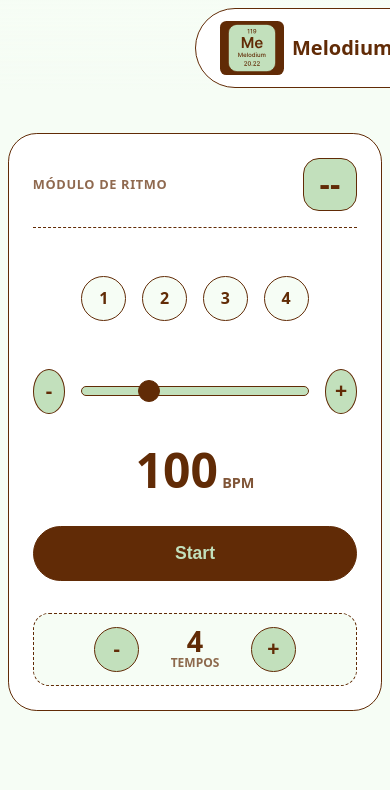
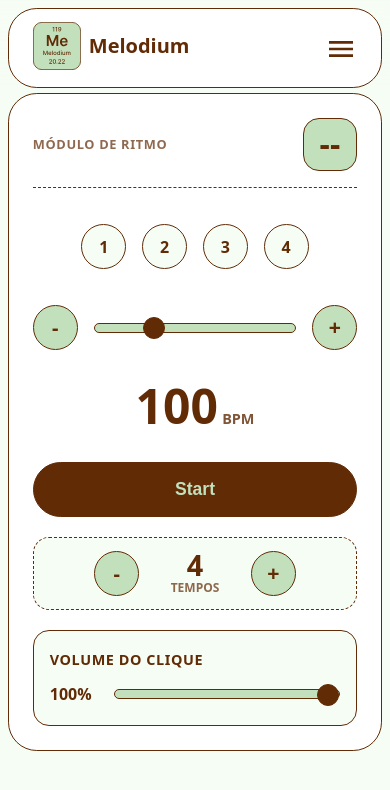
Before and after one commit to micardosofph/Melodium, a plain HTML site: page MelodiumWEB/metronome/metronome.html in a window 390 px wide. Drawn offline with Linux system fonts and the light colour scheme.

Commit message:
fixed header position and implemented volume on metronome

```diff
--- a/MelodiumWEB/global/style.css
+++ b/MelodiumWEB/global/style.css
@@ -68,19 +68,14 @@ body {
   display: flex;
   align-items: center;
   justify-content: space-between;
-
   padding: 0.8rem 1.5rem;
   border-radius: var(--radius-pill);
-
   background-color: var(--bg-card-white);
   gap: 1rem;
-}
-
-/* Variante “landing (fixa no topo)” */
-.navbar.fixed-top {
   width: calc(100% - 4vw);
   position: fixed;
   top: 2vw;
+  left: 2vw;
   height: 4.75rem;
   z-index: var(--z-index-navbar);
 }
@@ -108,24 +103,13 @@ body {
   display: flex;
   align-items: center;
   justify-content: center;
-
   border-radius: 0.4rem;
   color: var(--bg-card-green);
 }
 
-/* versão com imagem (landing) */
 .logo-box img {
   height: 3rem;
   width: 3rem;
-}
-
-/* versão sem imagem (metronomo) */
-.logo-box:not(:has(img)) {
-  background-color: var(--accent-brown);
-  padding: 0.2rem 0.5rem;
-  font-size: 0.9rem;
-  font-family: monospace;
-  font-weight: bold;
 }
 
 .nav-links {
@@ -145,6 +129,7 @@ body {
 .nav-actions {
   display: flex;
   align-items: center;
+  justify-content: space-evenly;
   gap: 1rem;
 }
 
@@ -168,6 +153,57 @@ body {
 
 .btn-signup:hover {
   transform: scale(1.03);
+}
+
+.menuButton {
+  display: none;
+  width: 2rem;
+  height: 2rem;
+  position: absolute;
+  right: 1.5rem;
+  top: 1.5rem;
+  background: none;
+  color: inherit;
+  border: none;
+  padding: 0;
+  font: inherit;
+  cursor: pointer;
+  outline: inherit;
+}
+
+.menuButton img {
+  width: 2rem;
+  height: 2rem;
+  display: block;
+}
+
+.openMenuImage,
+.closeMenuImage {
+  width: 2rem;
+  height: 2rem;
+  position: absolute;
+  top: 0;
+  left: 0;
+  opacity: 0;
+  visibility: hidden;
+  transition: opacity 0.3s ease, transform 0.3s ease;
+  transform: scale(0.8);
+}
+
+.openMenuImage.active,
+.closeMenuImage.active {
+  display: block;
+  opacity: 1;
+  visibility: visible;
+  transform: scale(1);
+}
+
+.logo-box:not(:has(img)) {
+  background-color: var(--accent-brown);
+  padding: 0.2rem 0.5rem;
+  font-size: 0.9rem;
+  font-family: monospace;
+  font-weight: bold;
 }
 
 .headerOverlay {
@@ -201,9 +237,77 @@ body {
     padding: 4vw;
   }
 
-  .navbar.fixed-top {
+  .menuButton {
+    display: flex !important;
+    width: 2rem;
+    height: 2rem;
+  }
+
+  .menuButton img {
+    width: 2rem;
+    height: 2rem;
+  }
+
+  .logo-area {
+    position: absolute;
+    left: 1.5rem;
+  }
+
+  .navbar {
+    padding: 0.8rem 1.5rem;
+    border-radius: var(--radius-lg);
     height: 5rem;
     width: calc(100% - 4vw);
+    position: fixed;
+    top: 2vw;
+    display: flex;
+    flex-direction: column;
+    justify-content: space-between;
+    align-items: center;
+    overflow: hidden;
+    gap: 0;
     transition: height 0.4s cubic-bezier(0.4, 0, 0.2, 1), border-radius 0.3s ease;
   }
+
+  .navbar.active {
+    flex-direction: column;
+    height: auto;
+    align-items: flex-start;
+  }
+
+  .nav-links-container,
+  .nav-actions {
+    padding-top: 2.5rem;
+
+    display: flex !important;
+    flex-direction: column;
+    width: 100%;
+
+    opacity: 0;
+    visibility: hidden;
+    transform: translateY(-10px);
+    transition: opacity 0.3s ease, transform 0.3s ease, visibility 0.3s ease;
+  }
+
+  .navbar.active .nav-links-container,
+  .navbar.active .nav-actions {
+    opacity: 1;
+    visibility: visible;
+    transform: translateY(0);
+    transition-delay: 0.15s;
+  }
+
+  .nav-links {
+    flex-direction: column;
+    align-items: flex-start;
+    gap: 1.2rem;
+    margin: 1.5rem 0;
+  }
+
+  .nav-actions {
+    flex-direction: row;
+    gap: 1.5rem;
+    padding-top: 1rem;
+    border-top: var(--border-width) dashed var(--border-color);
+  }
 }
--- a/MelodiumWEB/landingPage/style.css
+++ b/MelodiumWEB/landingPage/style.css
@@ -205,7 +205,6 @@ body {
   display: flex;
   flex-direction: column;
   position: relative;
-  overflow: hidden;
 }
 
 .card-programs,
--- a/MelodiumWEB/metronome/metronome.html
+++ b/MelodiumWEB/metronome/metronome.html
@@ -46,9 +46,19 @@
             </div>
             <button id="metronome-controls-button-plus" class="border-main">+</button>
         </div>
+
+        <div class="metronome-volume-panel border-main">
+            <label for="metronome-volume-slider">Volume do Clique</label>
+            <div class="metronome-volume-row">
+                <span id="metronome-volume-value">100%</span>
+                <input id="metronome-volume-slider" type="range" min="1" max="100" value="100"
+                    aria-label="Volume do metrônomo">
+            </div>
+        </div>
     </main>
 
     <script src="../global/landingHeader.js"></script>
     <script src="script.js"></script>
 </body>
+
 </html>
--- a/MelodiumWEB/metronome/script.js
+++ b/MelodiumWEB/metronome/script.js
@@ -21,9 +21,17 @@ let MIN_BEATS = 2;
 let MAX_BEATS = 12;
 
 let volumeMetronome = 1; //valor padrão, de 0 a 1
+const metronomeVolumeSlider = document.getElementById('metronome-volume-slider');
+const metronomeVolumeValue = document.getElementById('metronome-volume-value');
 
-function changeVolume(newVolume) {
-    volumeMetronome = parseFloat(newVolume);
+if (metronomeVolumeSlider) {
+    metronomeVolumeSlider.addEventListener('input', (event) => {
+        const volumeValue = event.target.value;
+        volumeMetronome = Number(volumeValue) / 100;
+        if (metronomeVolumeValue) {
+            metronomeVolumeValue.innerText = `${volumeValue}%`;
+        }
+    });
 }
 
 bpmSlider.oninput = () => {
--- a/MelodiumWEB/metronome/style.css
+++ b/MelodiumWEB/metronome/style.css
@@ -42,31 +42,8 @@ body {
 }
 
 /* --- Navbar (Estilo Identidade) --- */
-.navbar {
-  display: flex;
-  align-items: center;
-  justify-content: space-between;
-  padding: 0.8rem 1.5rem;
-  border-radius: var(--radius-pill);
-  background-color: var(--bg-card-white);
-  width: 100%;
-  max-width: 1200px;
-  margin-bottom: 3rem;
-  gap: 1rem;
-}
-
-.logo-area {
-  display: flex;
-  align-items: center;
-  gap: 0.5rem;
-  font-weight: 700;
-  font-size: 1.25rem;
-}
-
 .logo-box {
-  background-color: var(--accent-brown);
   color: var(--bg-card-green);
-  padding: 0.2rem 0.5rem;
   border-radius: 0.4rem;
   font-size: 0.9rem;
   font-family: monospace;
@@ -114,7 +91,7 @@ body {
 #metronome {
   display: flex;
   flex-direction: column;
-  gap: 2rem;
+  gap: 1.25rem;
   background-color: var(--bg-card-white);
   border-radius: var(--radius-lg);
   padding: 2.5rem;
@@ -209,6 +186,10 @@ body {
   border-radius: 50%;
   width: 2.8rem;
   height: 2.8rem;
+  min-width: 2.8rem;
+  min-height: 2.8rem;
+  aspect-ratio: 1 / 1;
+  padding: 0;
   font-size: 1.3rem;
   font-weight: 700;
   cursor: pointer;
@@ -261,6 +242,73 @@ body {
 
 #bpm-slider::-webkit-slider-thumb:hover {
   transform: scale(1.2);
+}
+
+.metronome-volume-panel {
+  display: grid;
+  gap: 0.8rem;
+  padding: 1.2rem 1rem;
+  background: var(--bg-page);
+  border: var(--border-width) solid var(--border-color);
+  border-radius: var(--radius-md);
+  text-align: left;
+}
+
+.metronome-volume-panel label {
+  display: block;
+  font-size: 0.9rem;
+  font-weight: 700;
+  color: var(--accent-brown);
+  letter-spacing: 0.04em;
+  text-transform: uppercase;
+}
+
+.metronome-volume-row {
+  display: flex;
+  align-items: center;
+  gap: 1rem;
+}
+
+#metronome-volume-slider {
+  -webkit-appearance: none;
+  appearance: none;
+  width: 100%;
+  background: transparent;
+}
+
+#metronome-volume-slider:focus {
+  outline: none;
+}
+
+#metronome-volume-slider::-webkit-slider-runnable-track {
+  width: 100%;
+  height: 10px;
+  border-radius: var(--radius-pill);
+  background: var(--bg-card-green);
+  border: var(--border-width) solid var(--border-color);
+}
+
+#metronome-volume-slider::-webkit-slider-thumb {
+  -webkit-appearance: none;
+  appearance: none;
+  width: 22px;
+  height: 22px;
+  border-radius: 50%;
+  background: var(--accent-brown);
+  border: var(--border-width) solid var(--border-color);
+  margin-top: -6px;
+  cursor: pointer;
+  transition: transform 0.1s;
+}
+
+#metronome-volume-slider::-webkit-slider-thumb:hover {
+  transform: scale(1.1);
+}
+
+#metronome-volume-value {
+  min-width: 3rem;
+  font-weight: 700;
+  color: var(--accent-brown);
 }
 
 /* Mostrador de Texto do BPM */
--- a/MelodiumWEB/tuner/style.css
+++ b/MelodiumWEB/tuner/style.css
@@ -5,7 +5,7 @@
 
 /* --- Estilos do Card do Afinador --- */
 .afinador-wrapper {
-  padding-top: calc(5rem + 4vw);
+  padding-top: calc(5rem + 2vw);
   display: flex;
   justify-content: center;
 }
```
Also changed, not shown: MelodiumWEB/tuner/tuner.js (+5 -4 lines), MelodiumWEB/metronome/README.md (deleted), MelodiumWEB/tuner/README.md (deleted).
